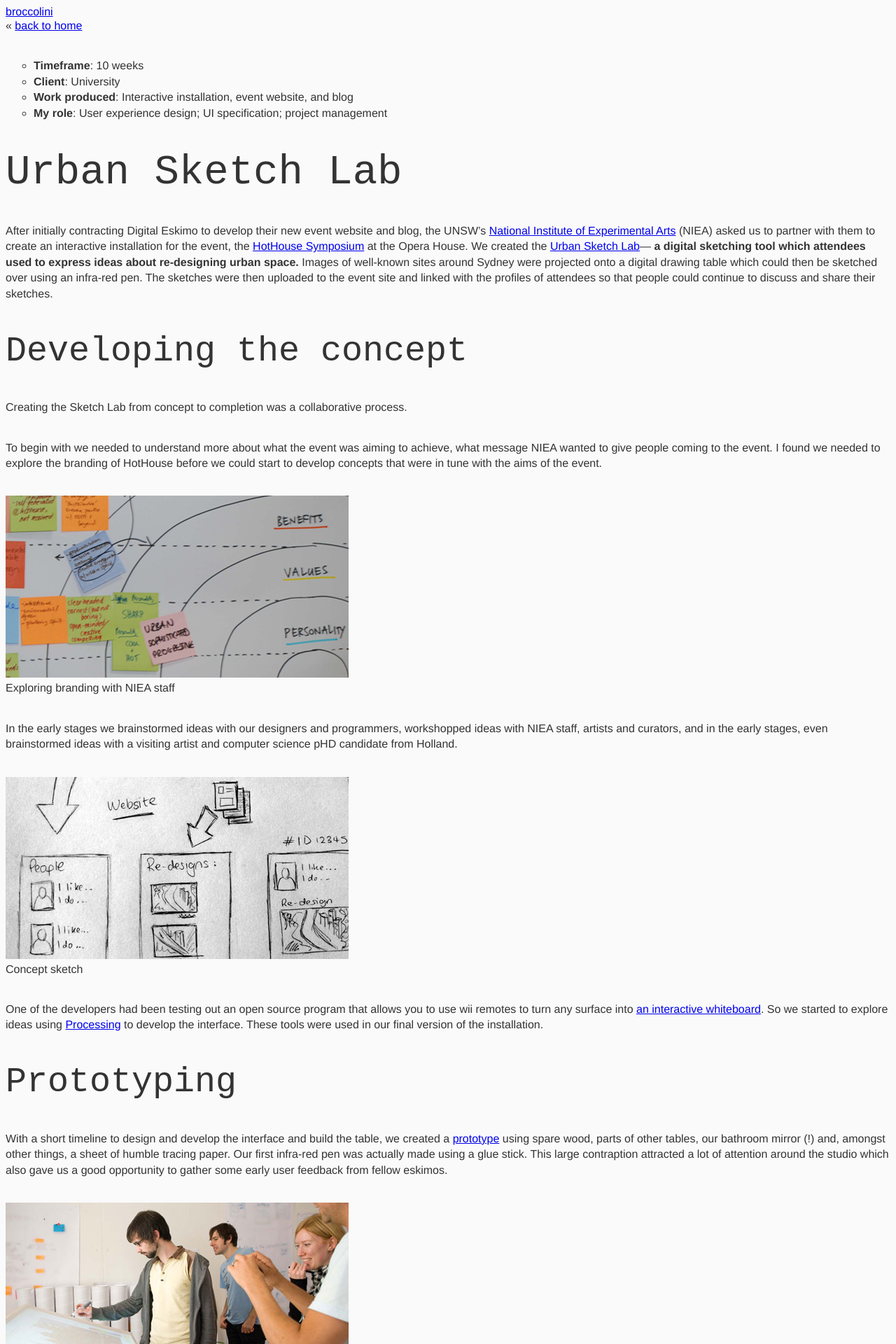
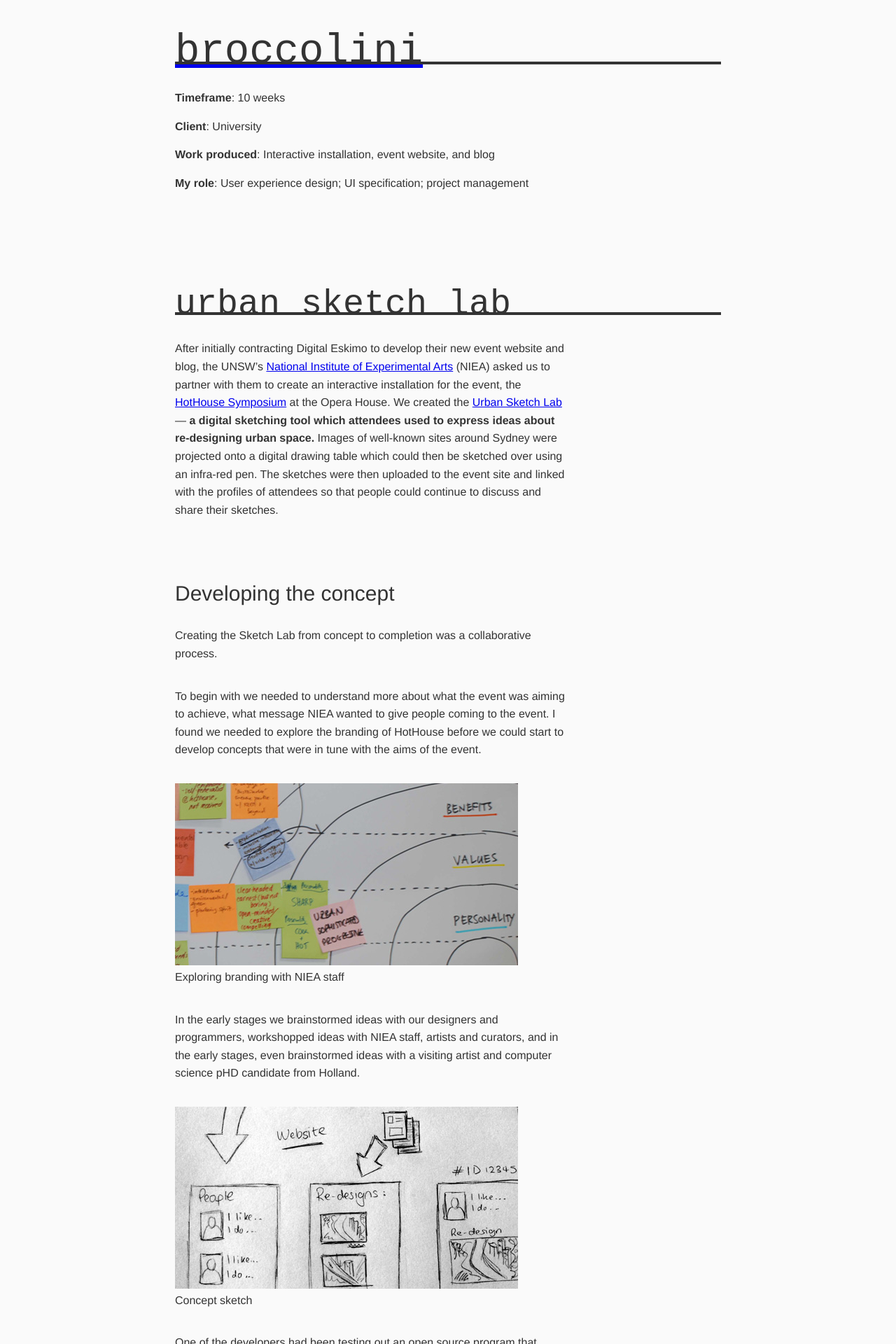
Before and after one commit to natutulak79/broccolini.github.com, a Jekyll site: the page built from projects/urban-sketch-lab.html, in a window 1280 px wide. Shown: the top 1920 px of the page at 70% size. Built offline with Jekyll 4.4.1, drawn with Linux system fonts in a browser that asks for light colours; Markdown is read by kramdown in place of the engine named in the settings; some of the changed text lies outside the part shown.

Commit message:
styles for detail pages

```diff
--- a/_layouts/default.html
+++ b/_layouts/default.html
@@ -27,10 +27,12 @@
 </script>
 <!-- ClickTale end of Top part -->
 
+
 <div class="background">
-  <div class="title">
-    <a href="/">broccolini</a>
-  </div>
+	<div class="container-title">
+		<a href="/"><h1>broccolini</h1></a>
+	</div><!--container-title-->
+ </div>
 
   {{ content }}
 
--- a/_layouts/portfolio.html
+++ b/_layouts/portfolio.html
@@ -1,38 +1,6 @@
 ---
 layout: default
 ---
-<div id="portfolio">
-  <p>&#171; <a class="back" href="/index.html">back to home</a></p>
+<div>
 {{ content }}
-<p>&#171; <a class="back" href="/index.html">back to home</a></p>
 </div>
-
-<!-- <div id="related">
-  <h2>Related Posts</h2>
-  <ul class="posts">
-    {% for post in site.related_posts limit:3 %}
-      <li><span>{{ post.date | date_to_string }}</span> &raquo; <a href="{{ post.url }}">{{ post.title }}</a></li>
-    {% endfor %}
-  </ul>
-</div> -->
-
-<!-- <div id="disqus-comments">
-<div id="disqus_thread"></div>
-<script type="text/javascript">
-    /* * * CONFIGURATION VARIABLES: EDIT BEFORE PASTING INTO YOUR WEBPAGE * * */
-    var disqus_shortname = 'broccolini'; // required: replace example with your forum shortname
-
-    // The following are highly recommended additional parameters. Remove the slashes in front to use.
-    var disqus_identifier = 'unique_dynamic_id_1234';
-    // var disqus_url = 'http://example.com/permalink-to-page.html';
-
-    /* * * DON'T EDIT BELOW THIS LINE * * */
-    (function() {
-        var dsq = document.createElement('script'); dsq.type = 'text/javascript'; dsq.async = true;
-        dsq.src = 'http://' + disqus_shortname + '.disqus.com/embed.js';
-        (document.getElementsByTagName('head')[0] || document.getElementsByTagName('body')[0]).appendChild(dsq);
-    })();
-</script>
-<noscript>Please enable JavaScript to view the <a href="http://disqus.com/?ref_noscript">comments powered by Disqus.</a></noscript>
-<a href="http://disqus.com" class="dsq-brlink">blog comments powered by <span class="logo-disqus">Disqus</span></a>
-</div> -->
--- a/css/screen.css
+++ b/css/screen.css
@@ -85,14 +85,18 @@
 
 h2 {
 	font-size: 50px;
-	width: 780px;
+	width: 100%;
 	display: block;
 }
 
-
+h2.portfolio {
+	margin-top: 115px;
+}
 
 h3 {
-	font-size: 36px;
+	font-size: 30px;
+	font-weight: normal;
+	margin-top: 3em;
 }
 
 
@@ -101,18 +105,27 @@
 }
 
 
-p {
+p, p.description-text, ul li {
 	margin: 0 0 35px;
-	line-height: 1.4em;
+	line-height: 1.6em;
+	font-weight: 200;
 }
 
-p.description-text, ul li {
-	font-weight: 200;
+p.hello {
+	font-weight: bold;
 }
 
 ul li {
 	list-style: circle;
-	line-height: 1.4em;
+}
+
+ul.meta {
+	margin: 0 0 0 -40px;
+}
+
+ul.meta li {
+	margin-bottom: 15px;
+	list-style: none;
 }
 
 
@@ -153,6 +166,10 @@
 	padding: 35px 0 0;
 }
 
+div.detail {
+	width: 100%;
+}
+
 div.description {
 	display: block;
 	width: 380px;
@@ -170,3 +187,16 @@
 	width: 780px;
 	display: block;
 }
+
+div.minor {
+	display: block;
+	width: 180px;
+	float: left;
+	margin: 0 40px 0 0;
+}
+
+div.major {
+	width: 560px;
+	display: block;
+	float: left;
+}
--- a/projects/urban-sketch-lab.html
+++ b/projects/urban-sketch-lab.html
@@ -1,24 +1,28 @@
 ---
 layout: portfolio
-title: Urban Sketch Lab
+title: urban sketch lab
 ---
 
-<div class="detail">
-  <div class="columnA">
-<ul class="summary">
+		<div class="container">
+	<div class="page">
+
+		<ul class="meta">
 		    <li><strong>Timeframe</strong>: 10 weeks</li>
 		    <li><strong>Client</strong>: University</li>
 		    <li><strong>Work produced</strong>: Interactive installation, event website, and blog </li>
 		    <li><strong>My role</strong>: User experience design; UI specification; project management</li>
 		    </ul>
-  </div><!--End columnA-->
 
-  <div class="columnB">
-<h1> {{ page.title }} </h1>
+		<div class="block">
+	  <div class="container-title">
+			<h2> {{ page.title }} </h2>
+		</div><!--container-title-->
 
+		  <div class="container">
+			<div class="major">
 		  <p>After initially contracting Digital Eskimo to develop their new event website and blog, the UNSW&#8217;s <a href="http://www.niea.unsw.edu.au/">National Institute of Experimental Arts</a> (NIEA) asked us to partner with them to create an interactive installation for the event, the <a href="http://hothouse.unsw.edu.au/">HotHouse Symposium</a> at the Opera House. We created the  <a href="http://hothouselaunch.unsw.edu.au/sketch-lab/">Urban Sketch Lab</a>— <strong>a digital sketching tool which attendees used to express ideas about re-designing urban space.</strong> Images of well-known sites around Sydney were projected onto a digital drawing table which could then be sketched over using an infra-red pen. The sketches were then uploaded to the event site and linked with the profiles of attendees so that people could continue to discuss and share their sketches.</p>
 
-<h2>Developing the concept</h2>
+		<h3>Developing the concept</h3>
 		<p>Creating the Sketch Lab from concept to completion was a collaborative process.</p>
 		<p>To begin with we needed to understand more about what the event was aiming to achieve, what message NIEA wanted to give people coming to the event. I found we needed to explore the branding of HotHouse before we could start to develop concepts that were in tune with the aims of the event.</p>
 
@@ -32,7 +36,7 @@
 
 		  <p>One of the developers had been testing out an open source program that allows you to use wii remotes to turn any surface into <a href="http://www.uweschmidt.org/wiimote-whiteboard">an interactive whiteboard</a>. So we started to explore ideas using <a href="http://processing.org/">Processing</a> to develop the interface. These tools were used in our final version of the installation.</p>
 
-<h2>Prototyping</h2>
+		<h3>Prototyping</h3>
 		<p>With a short timeline to design and develop the interface and build the table, we created a <a href="http://www.flickr.com/photos/digitaleskimo/sets/72157624734975120/">prototype</a> using spare wood, parts of other tables, our bathroom mirror (!) and, amongst other things, a sheet of humble tracing paper. Our first infra-red pen was actually made using a glue stick. This large contraption attracted a lot of attention around the studio which also gave us a good opportunity to gather some early user feedback from fellow eskimos.</p>
 
 		  <img src="/images/portfolio/USL-prototype.jpg">
@@ -40,19 +44,16 @@
 
 		<p>Setting up a simple prototype proved invaluable, not just from the lessons we learned on the user interface but it also proved incredibly useful when we began to collaborate with an industrial artist to build the physical table. Early on in the conception phase we were keen to work with <a href="http://www.chrisfox.com.au/">Chris Fox</a> a friend of the eskimos and exceptional sculptural artist. Chris immediately got what we were aiming to do with the Sketch Lab concept and took measurements and schematic information directly from the prototype. Most of the basic setup used for the prototype was maintained in the final version for the event (which utilised an old architects drawing table heavily customised for our purposes) even down to the use of tracing paper (between perspex screens) to create a surface that would reflect the projection.</p>
 
-<h2>User testing</h2>
+		<h3>User testing</h3>
 		<p>The HotHouse launch event was the first time we could put the full setup together. We&#8217;d tested the software, the table, and pen prototypes, but due to the short timeline we were unable to test the final versions of each component altogether. This was a bit nerve-wracking but also a fascinating experience from a usability perspective. <strong>Observing how different people used the tool first hand gave us important user feedback.</strong> Many event attendees also had their own ideas about how the Sketch Lab could be improved or used in different contexts.</p>
 
 		<img src="/images/portfolio/hh-event.jpg">
 		<p class="caption">The Sketch Lab in use at the event</p>
 
 		<p>The installation generated a lot of interest online too from those unable to attend as <a href="http://www.flickr.com/photos/digitaleskimo/sets/72157624480862991/">we posted images on flickr.</a> the insights gained from this first-hand user feedback were used to inform how we re-purposed it for a global web conference series - <a href="http://south10.webdirections.org/">Web Directions</a> - as they asked us to develop a custom version as the Sydney events key interactive feature.</p>
-</div><!-- End columnB -->
+		</div><!--block-->
+		</div><!-- major -->
+		</div><!-- container -->
 
-<div id="related">
-  <h2>More projects</h2>
-  <ul class="posts">
-    <li>&raquo; <a href="/projects/virtual-learning-environment.html">Virtual Learning Environment</a></li>
-    <li>&raquo; <a href="/projects/designing-broccolini.html">Designing broccolini.net</a></li>
-  </ul>
-</div><!-- End portfolio -->
+		</div><!--page-->
+		</div>
```
Also changed, not shown: index.html (+3 -6 lines). Lines whose indentation alone changed are shown as unchanged.
